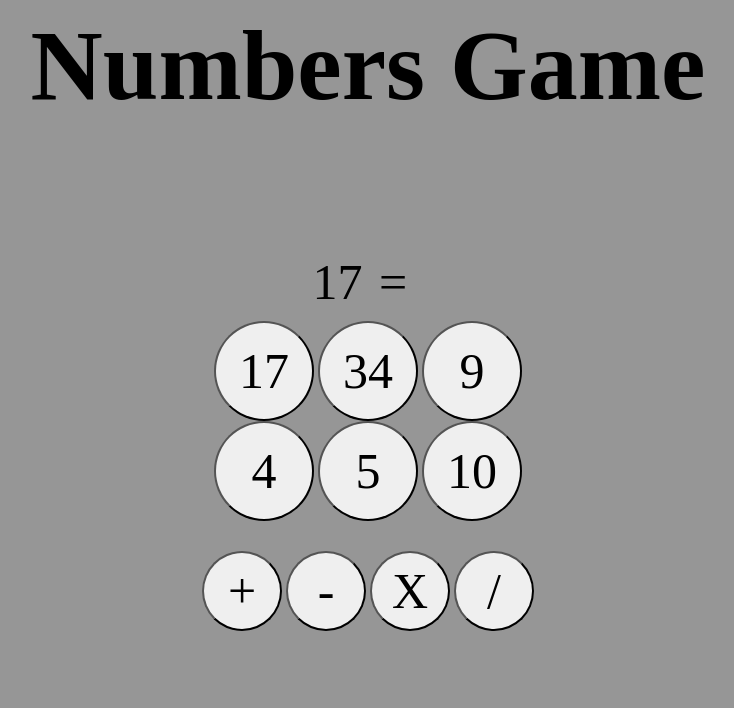
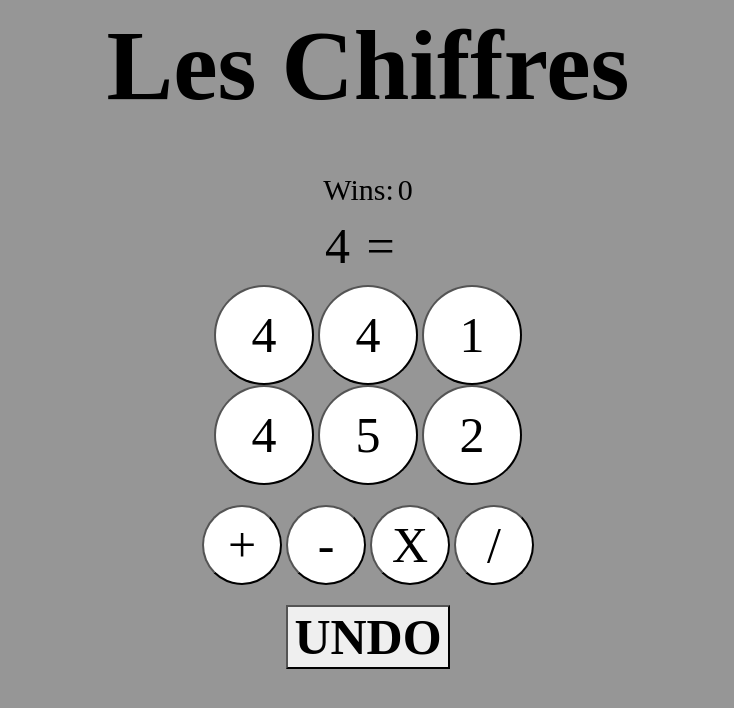
Before and after one commit to stylianosdamianakis/Les-Chiffres, a plain HTML site: page index.html in a window 1280 px wide. Shown: the whole page, without its empty margins (272-1006 px from the left). Drawn offline with Linux system fonts and the light colour scheme.

Commit message:
Added a win count tracker, made difficulty scale with win count, and fixed a few bugs relating to resetting the game state.

```diff
--- a/index.html
+++ b/index.html
@@ -5,12 +5,17 @@
     <meta name="viewport"
           content="width=device-width, user-scalable=no, initial-scale=1.0, maximum-scale=1.0, minimum-scale=1.0">
     <meta http-equiv="X-UA-Compatible" content="ie=edge">
-    <title>Numbers Game</title>
+    <title>Les Chiffres</title>
     <link rel="stylesheet" type="text/css" href="styles.css">
   </head>
   <body>
 
-    <h1 class="header">Numbers Game</h1>
+    <h1 class="header">Les Chiffres</h1>
+
+    <div class="wins-row">
+      <p class="win-text">Wins: </p>
+      <p class="win-count">0</p>
+    </div>
 
     <div class="number-matrix">
       <div class="number-rows">
@@ -37,12 +42,14 @@
     </div>
 
     <div class="operations-row">
-
       <button class="addition">+</button>
       <button class="subtraction">-</button>
       <button class="multiplication">X</button>
       <button class="division">/</button>
+    </div>
 
+    <div class="undo-row">
+      <button class="undo-button"><strong>UNDO</strong></button>
     </div>
 
     <script src="index.js"></script>
--- a/index.js
+++ b/index.js
@@ -11,6 +11,8 @@ const addButton = document.querySelector(".addition");
 const subtractButton = document.querySelector(".subtraction");
 const multiplyButton = document.querySelector(".multiplication");
 const divideButton = document.querySelector(".division");
+const undoButton = document.querySelector(".undo-button");
+const winCount = document.querySelector(".win-count");
 
 
 //storing the used buttons and operations
@@ -24,16 +26,17 @@ createNewTarget();
 
 
 //event listeners
-buttonOne.addEventListener('click', function(e) {updateCurrentNumber(e.target)});
-buttonTwo.addEventListener('click', function(e) {updateCurrentNumber(e.target)});
-buttonThree.addEventListener('click', function(e) {updateCurrentNumber(e.target)});
-buttonFour.addEventListener('click', function(e) {updateCurrentNumber(e.target)});
-buttonFive.addEventListener('click', function(e) {updateCurrentNumber(e.target)});
-buttonSix.addEventListener('click', function(e) {updateCurrentNumber(e.target)});
+buttonOne.addEventListener('click', function(e) {updateCurrentNumber(e.target);});
+buttonTwo.addEventListener('click', function(e) {updateCurrentNumber(e.target);});
+buttonThree.addEventListener('click', function(e) {updateCurrentNumber(e.target);});
+buttonFour.addEventListener('click', function(e) {updateCurrentNumber(e.target);});
+buttonFive.addEventListener('click', function(e) {updateCurrentNumber(e.target);});
+buttonSix.addEventListener('click', function(e) {updateCurrentNumber(e.target);});
 addButton.addEventListener('click', function(e) {updateOperations("addition", e.target);});
 subtractButton.addEventListener('click', function(e) {updateOperations("subtraction", e.target);});
 multiplyButton.addEventListener('click', function(e) {updateOperations("multiplication", e.target);});
 divideButton.addEventListener('click', function(e) {updateOperations("division", e.target);});
+undoButton.addEventListener('click', function (e) {undoOperation();});
 
 
 //check if the target and current numbers match
@@ -42,10 +45,30 @@ function checkIfCorrect(){
 }
 
 
+//resets all data
+function resetAllData(){
+
+    //reset the variables
+    selectedButtons.clear();
+    selectedOperation = null;
+    current.textContent = "";
+
+    //change the style of all buttons back to default
+    buttonOne.style.backgroundColor = "rgb(255,255,255)";
+    buttonTwo.style.backgroundColor = "rgb(255,255,255)";
+    buttonThree.style.backgroundColor = "rgb(255,255,255)";
+    buttonFour.style.backgroundColor = "rgb(255,255,255)";
+    buttonFive.style.backgroundColor = "rgb(255,255,255)";
+    buttonSix.style.backgroundColor = "rgb(255,255,255)";
+    addButton.style.backgroundColor = "rgb(255,255,255)";
+    subtractButton.style.backgroundColor = "rgb(255,255,255)";
+    multiplyButton.style.backgroundColor = "rgb(255,255,255)";
+    divideButton.style.backgroundColor = "rgb(255,255,255)";
+}
+
+
 //updates the selected operation and all the operation button styles
 function updateOperations(operation, eventTarget){
-
-    selectedOperation = null;
 
     //change the style of all operations back to default
     addButton.style.backgroundColor = "rgb(255,255,255)";
@@ -53,8 +76,9 @@ function updateOperations(operation, eventTarget){
     multiplyButton.style.backgroundColor = "rgb(255,255,255)";
     divideButton.style.backgroundColor = "rgb(255,255,255)";
 
-    //if there is no eventTarget return
-    if (eventTarget == null){
+    //if there is no eventTarget or if the same operation is selected, return
+    if (eventTarget == null || selectedOperation === operation){
+        selectedOperation = null;
         return;
     }
 
@@ -80,13 +104,16 @@ function updateOperations(operation, eventTarget){
 //create a new target number
 function createNewTarget(){
 
+    //clear previous data
+    resetAllData();
+
     //keep track of which buttons have been used and the final target count
     let unusedButtons= [1,2,3,4,5,6];
     let finalTargetCount= 0;
 
 
     //generate a random number to start with
-    let value= Math.floor(Math.random()*21);
+    let value= Math.floor(Math.random()*(4+Number(winCount.textContent)))+1;
     finalTargetCount += value;
 
     //randomly assign the first random number to a button
@@ -137,7 +164,7 @@ function createNewTarget(){
             let randomButton = unusedButtons[randomIndex];
 
             //apply a random operation and amount
-            let randomIncrement = Math.floor(Math.random()*34)+1;
+            let randomIncrement = Math.floor(Math.random()*(4+Number(winCount.textContent)))+1;
             switch (Math.floor(Math.random()*3)){
                 case (0):
                     finalTargetCount += randomIncrement;
@@ -253,6 +280,11 @@ function updateCurrentNumber(eventTarget){
 
     //create new numbers if the solution is correct
     if (checkIfCorrect() && selectedButtons.size === 6){
+        winCount.textContent = String(Number(winCount.textContent) + 1);
+        createNewTarget();
+
+    //create new numbers if the solution is incorrect
+    } else if (selectedButtons.size === 6) {
         createNewTarget();
     }
 }
--- a/styles.css
+++ b/styles.css
@@ -4,13 +4,14 @@ html {background-color: rgb(150,150,150);}
     font-size: 100px;
     text-align: center;
     margin: 0;
-    padding-bottom: 130px;
+    padding-bottom: 50px;
     font-family: "Times New Roman", serif;
 }
 
+.wins-row{text-align: center; padding-bottom: 10px}
 .row-one{text-align: center;}
 .row-two{text-align: center;}
-.row-three{text-align: center; padding-bottom: 30px}
+.row-three{text-align: center; padding-bottom: 20px}
 .operations-row{text-align: center}
 
 .target-number{
@@ -126,3 +127,26 @@ html {background-color: rgb(150,150,150);}
     font-size: 50px;
     font-family: "Times New Roman", serif;
 }
+
+.undo-row{
+    text-align: center;
+    padding-top: 20px;
+}
+
+.undo-button{
+    font-size: 50px;
+    border-color: black;
+    font-family: "Times New Roman", serif;
+}
+
+.win-text{
+    display: inline-block;
+    font-size: 30px;
+    margin: 0;
+}
+
+.win-count{
+    display: inline-block;
+    font-size: 30px;
+    margin: 0;
+}
```
